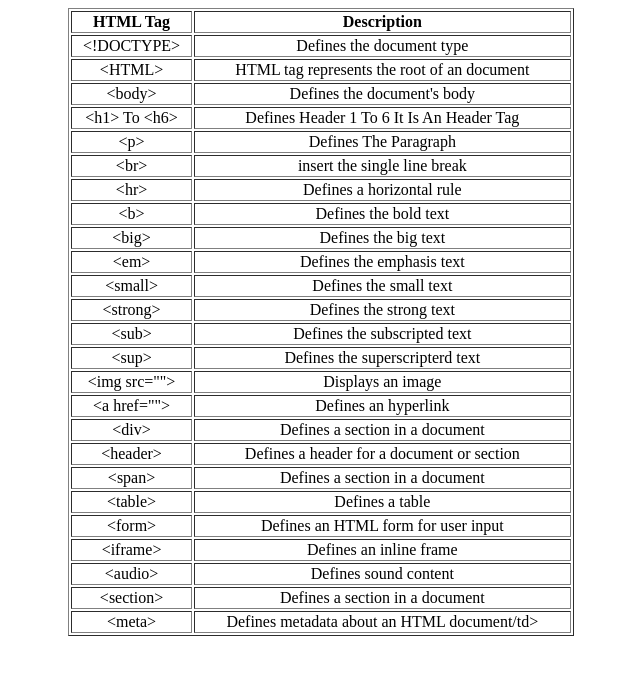
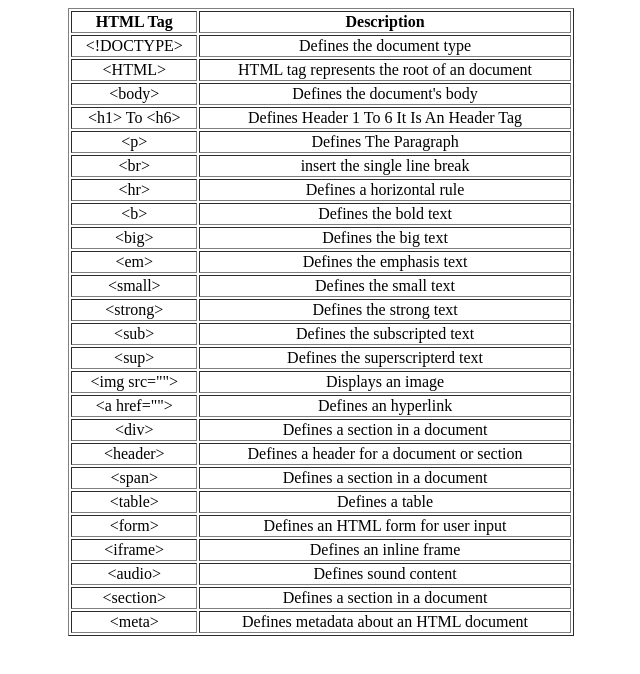
Before and after one commit to AniketKusundal/FullStack-Web-Devlopment-Course-Assignments, a plain HTML site: page HTML/Assignment4.html in a window 1280 px wide. Shown: the whole page, without its empty margins (319-959 px from the left). Drawn offline with Linux system fonts and the light colour scheme.

Commit message:
Update Assignment4.html

```diff
--- a/HTML/Assignment4.html
+++ b/HTML/Assignment4.html
@@ -165,7 +165,7 @@
                 </tr>
                 <tr>
                     <td>&lt;meta&gt;</td>
-                    <td>Defines metadata about an HTML document/td>
+                    <td>Defines metadata about an HTML document</td>
                 </tr>
 
 
```
